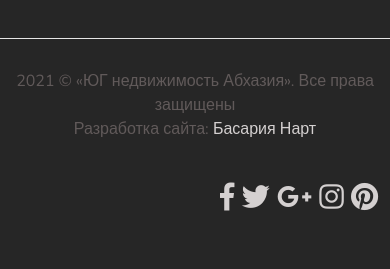
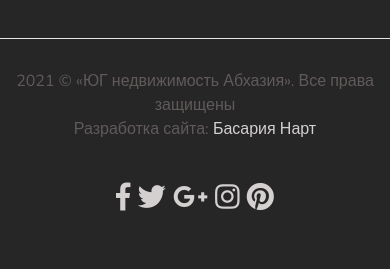
Before and after one commit to edzen12/AbhazRealDom, a Django app: page / in a window 390 px wide. Shown: the part 3986-4255 px from the top of the page. Run offline with Django 3.2, Linux system fonts and the light colour scheme; data comes from the database, SQL or seed files in the repository; some libraries are stand-ins or nearby versions.

Commit message:
Доработка 20 мая

```diff
--- a/static/css/style.css
+++ b/static/css/style.css
@@ -514,4 +514,7 @@ line-height: 22px;
   header .menu-bottom li a{
   padding: 15px 0px;
   }
+  .footer-bottom .container .col-md-4 .footer-social {
+  text-align: center;
+  }
 }
```
